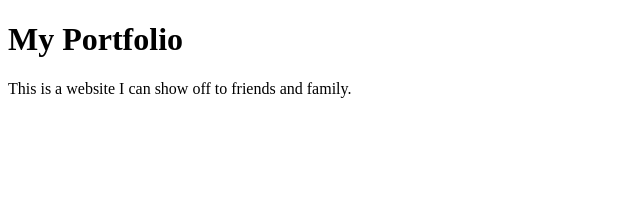
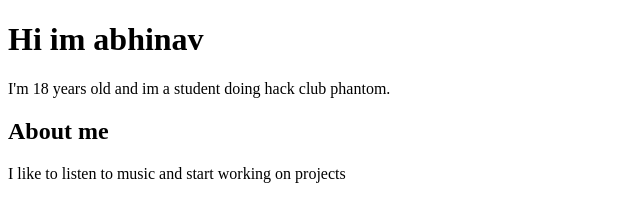
Before and after one commit to abhinavkrdripnowdev/my-portfolio, a plain HTML site: page index.html in a window 1280 px wide. Shown: the whole page, without its empty margins (0-640 px from the left). Drawn offline with Linux system fonts and the light colour scheme.

Commit message:
add an about me section

```diff
--- a/index.html
+++ b/index.html
@@ -2,12 +2,15 @@
 <html>
 
 <head>
-    <title>My Portfolio</title>
+    <title>Abhinav's Portfolio</title>
 </head>
 
 <body>
-    <h1>My Portfolio</h1>
-    <p>This is a website I can show off to friends and family.</p>
+    <h1>Hi im abhinav</h1>
+    <p>I'm 18 years old and im a student doing hack club phantom.</p>
+
+    <h2>About me</h2>
+    <p>I like to listen to music and start working on projects</p>
 </body>
 
 </html>
```
